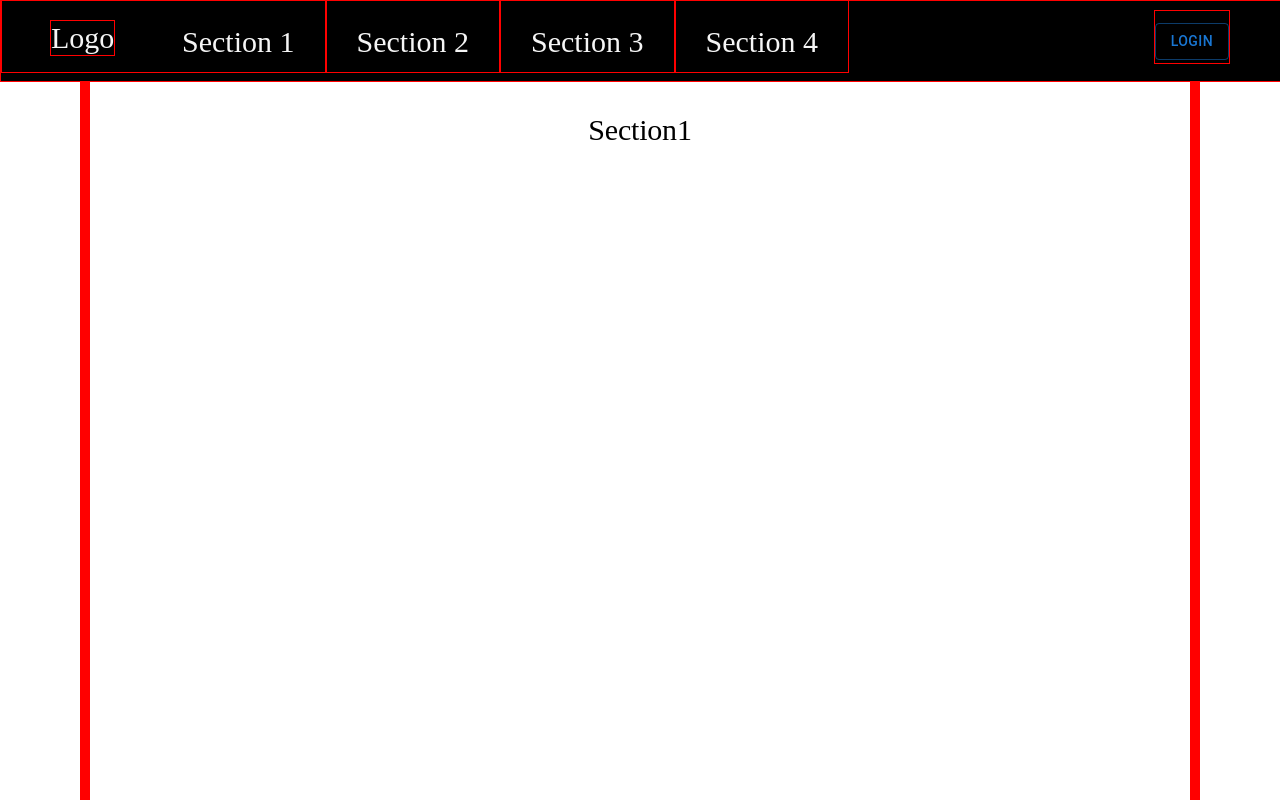
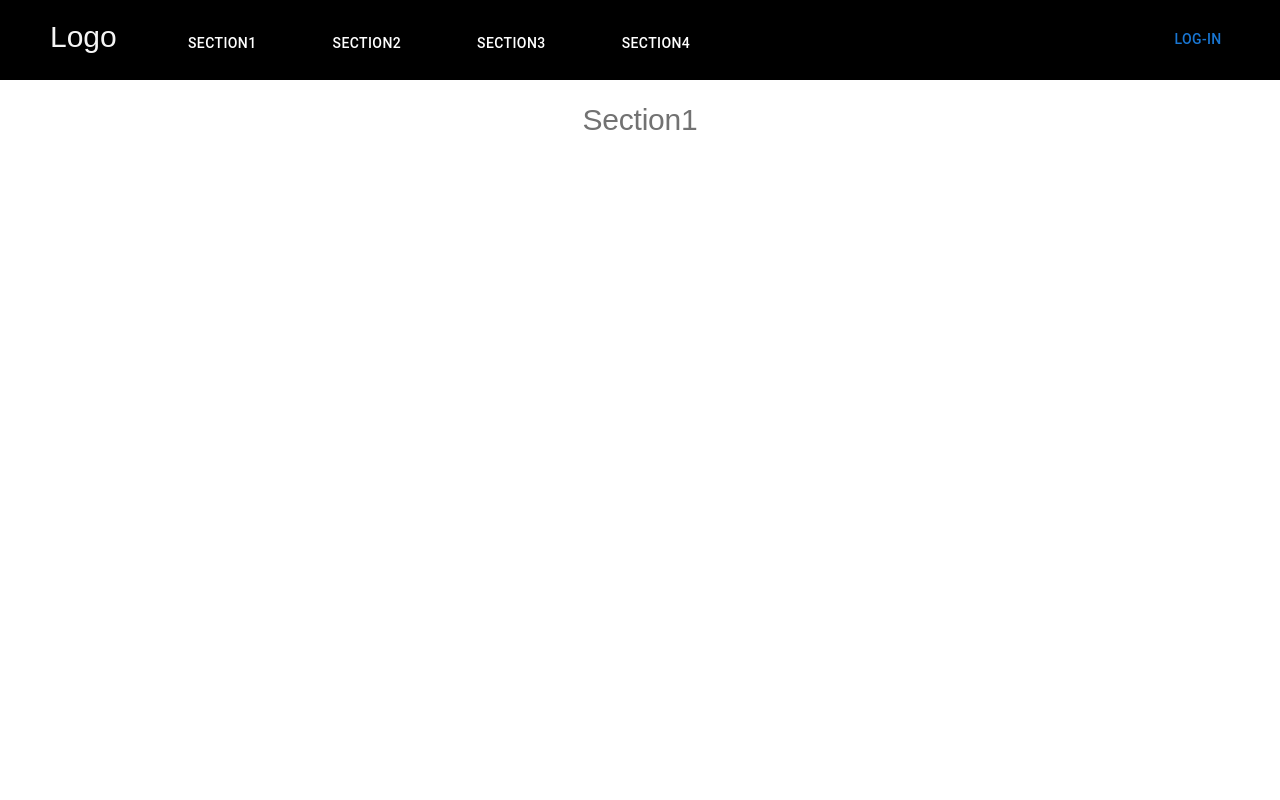
Before and after one commit to Rush-Develop/milky_frontend, a React (Create React App) app: page / in a window 1280 px wide. Shown: the top 800 px of the page. Built offline with nearby package versions, Linux system fonts and the light colour scheme.

Commit message:
mui button use

```diff
--- a/src/routes/Home.js
+++ b/src/routes/Home.js
@@ -3,10 +3,11 @@ import styles from "./components/css/home.module.css";
 import Header from "./components/Header";
 import Footer from "./components/Footer";
 import Section from "./components/Section";
+import TopButton from "./components/elements/TopButton";
 
 function Home() {
   return (
-    <div>
+    <div className={styles.all}>
       <Header />
       <div className={styles.grid}>
         <div className={styles.Main}>
@@ -22,6 +23,7 @@ function Home() {
           <div id="4">
             <Section cnt="4" />
           </div>
+          <TopButton />
         </div>
         <div className={styles.Footer}>Footer</div>
       </div>
--- a/src/routes/components/css/home.module.css
+++ b/src/routes/components/css/home.module.css
@@ -1,3 +1,8 @@
+.all {
+  font-family: "Noto Sans KR", sans-serif;
+  color: #727272;
+}
+
 .Header {
   position: fixed;
   top: 0;
@@ -6,7 +11,7 @@
   height: 70px;
   width: 100%;
   background: black;
-  border: 1px solid red;
+  /* border: 1px solid red; */
   /* text-align: center; */
   font-size: 45px;
   color: whitesmoke;
@@ -17,7 +22,7 @@
   position: fixed;
   top: 20px;
   left: 50px;
-  border: 1px solid red;
+  /* border: 1px solid red; */
 }
 
 .grid {
@@ -35,14 +40,37 @@
   padding-top: 95px;
   margin: 5px;
   height: 700px;
-  border: 10px solid red;
+  /* border: 10px solid red; */
+}
+
+.scroll__container {
+  position: fixed;
+  right: 5%;
+  bottom: 5%;
+  z-index: 1;
+}
+.top {
+  font-weight: bold;
+  font-size: 15px;
+  padding: 15px 10px;
+  background-color: #000;
+  color: #fff;
+  border: 1px solid black;
+  border-radius: 50%;
+  outline: none;
+  cursor: pointer;
+}
+
+.top:hover {
+  transform: scale(1.2);
+  transition: all ease 0.2s 0s;
 }
 
 .Login {
   position: fixed;
   top: 10px;
   right: 60px;
-  border: 1px solid red;
+  /* border: 1px solid red; */
   background-color: rgba(0, 0, 0, 0);
   width: 60px;
   height: 60px;
@@ -87,7 +115,14 @@ input[type="password"] {
 
 .modal {
   position: fixed;
-  border: 1px solid red;
+  /* border: 1px solid red; */
   top: 10px;
   right: 50px;
 }
+
+.Cancel {
+  position: absolute;
+  top: 0;
+  right: 0;
+  /* border: 1px solid red; */
+}
--- a/src/routes/components/css/sidebar.module.css
+++ b/src/routes/components/css/sidebar.module.css
@@ -22,7 +22,7 @@
   z-index: 99;
   transition: 0.8s ease;
   background-color: rgba(0, 0, 0, 0);
-  border: 2px solid red;
+  border: 2px solid black;
   /* border-radius: 40px; */
   overflow: hidden;
 }
@@ -36,7 +36,7 @@
   position: fixed;
   right: 5rem;
   margin-top: 100px;
-  border: 2px solid red;
+  /* border: 2px solid red; */
   font-size: 30px;
   color: whitesmoke;
 }
@@ -44,7 +44,7 @@
 .content div {
   display: flex;
   flex-direction: column;
-  border: 1px solid red;
+  /* border: 1px solid red; */
 }
 
 span {
--- a/src/routes/components/elements/LoginModal.js
+++ b/src/routes/components/elements/LoginModal.js
@@ -26,20 +26,23 @@ export default function FormDialog() {
 
   return (
     <div className={styles.modal}>
-      <Button variant="outlined" onClick={handleClickOpen}>
-        Login
+      <Button variant="text" onClick={handleClickOpen}>
+        Log-in
       </Button>
       <Dialog
         open={open}
         onClose={handleClose}
         TransitionComponent={Transition}
       >
-        <DialogTitle>Login</DialogTitle>
+        <DialogTitle>Log-in</DialogTitle>
         <DialogContent>
           {/* <DialogContentText>
             To subscribe to this website, please enter your email address here.
             We will send updates occasionally.
           </DialogContentText> */}
+          <Button className={styles.Cancel} onClick={handleClose}>
+            X
+          </Button>
           <TextField
             autoFocus
             margin="dense"
@@ -60,7 +63,6 @@ export default function FormDialog() {
           />
         </DialogContent>
         <DialogActions>
-          <Button onClick={handleClose}>Cancel</Button>
           <Button onClick={handleClose}>Login</Button>
         </DialogActions>
       </Dialog>
--- a/src/routes/components/elements/Menu.js
+++ b/src/routes/components/elements/Menu.js
@@ -1,6 +1,7 @@
 import styled from "styled-components";
 import { Link } from "react-scroll";
 import LoginModal from "./LoginModal";
+import Button from "@mui/material/Button";
 
 function Menu() {
   const StyledLink = styled(Link)`
@@ -8,21 +9,43 @@ function Menu() {
     padding: 20px 30px 10px 30px;
     margin: 0 auto;
     text-align: center;
-    border: 1px solid red;
+    // border: 1px solid red;
   `;
+
+  const styles = {
+    "&.MuiButton-text": {
+      color: "white",
+    },
+  };
   return (
     <div>
       <StyledLink to="1" spy={true} smooth={true}>
-        <span style={{ paddingLeft: "150px" }}>Section 1</span>
+        <span style={{ paddingLeft: "150px" }}>
+          <Button variant="text" sx={styles}>
+            Section1
+          </Button>
+        </span>
       </StyledLink>
       <StyledLink to="2" spy={true} smooth={true}>
-        <span>Section 2</span>
+        <span>
+          <Button variant="text" sx={styles}>
+            Section2
+          </Button>
+        </span>
       </StyledLink>
       <StyledLink to="3" spy={true} smooth={true}>
-        <span>Section 3</span>
+        <span>
+          <Button variant="text" sx={styles}>
+            Section3
+          </Button>
+        </span>
       </StyledLink>
       <StyledLink to="4" spy={true} smooth={true}>
-        <span>Section 4</span>
+        <span>
+          <Button variant="text" sx={styles}>
+            Section4
+          </Button>
+        </span>
       </StyledLink>
     </div>
   );
--- a/src/routes/components/elements/Sidemenu.js
+++ b/src/routes/components/elements/Sidemenu.js
@@ -1,5 +1,6 @@
 import styled from "styled-components";
 import { Link } from "react-scroll";
+import Button from "@mui/material/Button";
 
 function Sidemenu() {
   const StyledLink = styled(Link)`
@@ -9,19 +10,40 @@ function Sidemenu() {
     margin: 0 auto;
     text-align: center;
   `;
+  const styles = {
+    "&.MuiButton-text": {
+      color: "white",
+    },
+  };
   return (
     <div>
       <StyledLink to="1" spy={true} smooth={true}>
-        <span>Section 1</span>
+        <span>
+          <Button variant="text" sx={styles}>
+            Section1
+          </Button>
+        </span>
       </StyledLink>
       <StyledLink to="2" spy={true} smooth={true}>
-        <span>Section 2</span>
+        <span>
+          <Button variant="text" sx={styles}>
+            Section2
+          </Button>
+        </span>
       </StyledLink>
       <StyledLink to="3" spy={true} smooth={true}>
-        <span>Section 3</span>
+        <span>
+          <Button variant="text" sx={styles}>
+            Section3
+          </Button>
+        </span>
       </StyledLink>
       <StyledLink to="4" spy={true} smooth={true}>
-        <span>Section 4</span>
+        <span>
+          <Button variant="text" sx={styles}>
+            Section4
+          </Button>
+        </span>
       </StyledLink>
     </div>
   );
--- /dev/null
+++ b/src/routes/components/elements/TopButton.js
@@ -0,0 +1,41 @@
+import { useEffect, useState } from "react";
+import styles from "../css/home.module.css";
+
+function TopButton() {
+  const [showButton, setShowButton] = useState(false);
+
+  const scrollToTop = () => {
+    window.scroll({
+      top: 0,
+      behavior: "smooth",
+    });
+  };
+  useEffect(() => {
+    const handleShowButton = () => {
+      if (window.scrollY > 500) {
+        setShowButton(true);
+      } else {
+        setShowButton(false);
+      }
+    };
+
+    console.log(window.scrollY);
+    window.addEventListener("scroll", handleShowButton);
+    return () => {
+      window.removeEventListener("scroll", handleShowButton);
+    };
+  }, []);
+
+  return (
+    showButton && (
+      <div className={styles.scroll__container}>
+        <button className={styles.top} onClick={scrollToTop} type="button">
+          {" "}
+          Top
+        </button>
+      </div>
+    )
+  );
+}
+
+export default TopButton;
```
